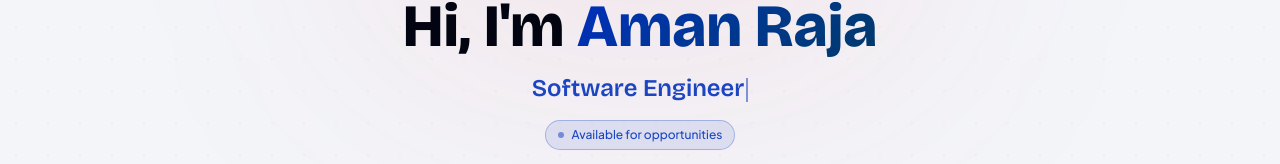
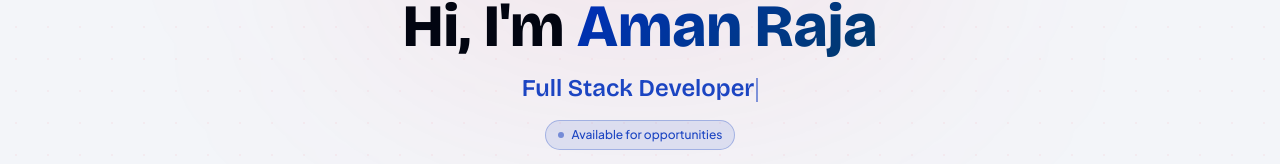
Before and after one commit to amanraja0/aman-portfolio, a React (Vite) app: page / in a window 1280 px wide. Shown: the part 213-377 px from the top of the page. Built offline with nearby package versions, Linux system fonts and the light colour scheme.

Commit message:
Add 'Backend Engineer' to roles in Hero component

```diff
--- a/src/components/Hero.jsx
+++ b/src/components/Hero.jsx
@@ -2,7 +2,7 @@ import { ArrowDown, ExternalLink, FileText, Github } from "lucide-react";
 import { useEffect, useState } from "react";
 import { personal } from "../data/portfolioData";
 
-const ROLES = ["Full Stack Developer", "Software Engineer"];
+const ROLES = ["Software Engineer", "Full Stack Developer", "Backend Engineer"];
 
 function TypingAnimation() {
   const [displayed, setDisplayed] = useState("");
```
